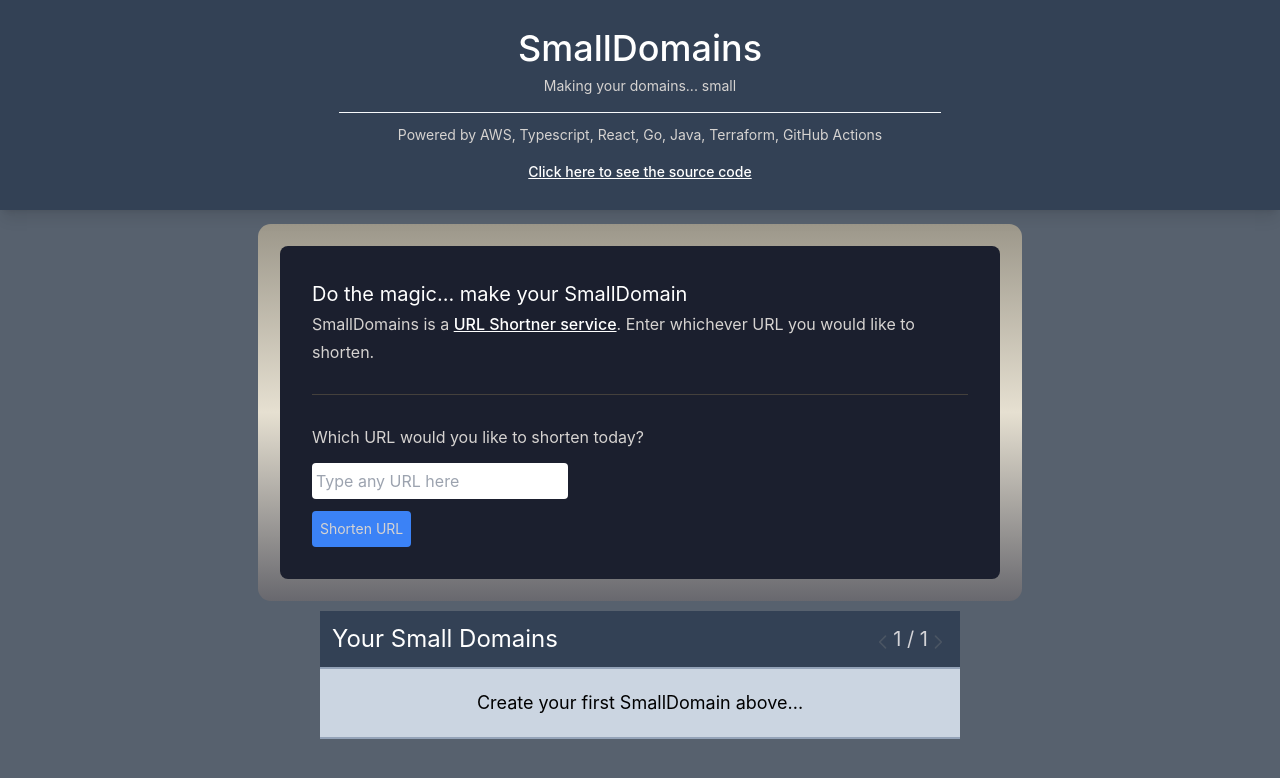
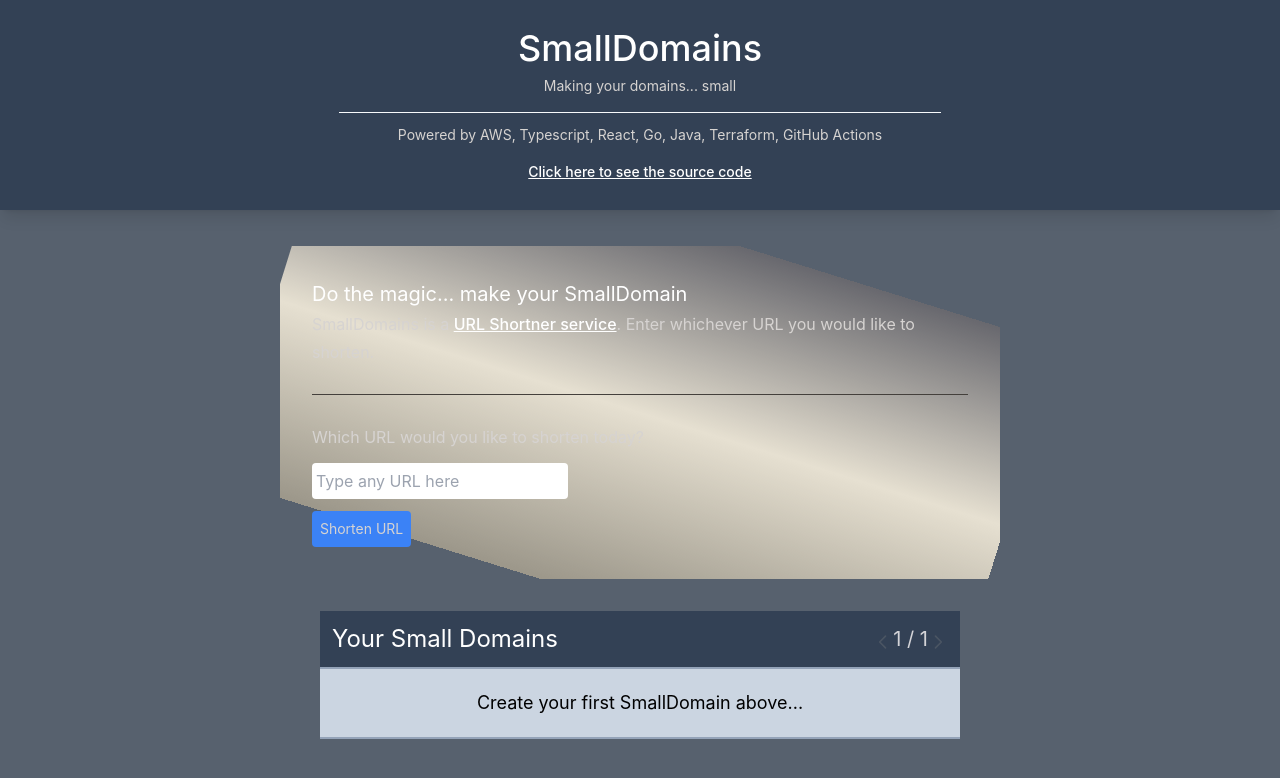
Before and after one commit to JKC-Projects/smalldomains.web-app, a React (Create React App) app: page / in a window 1280 px wide. Shown: the top 778 px of the page. Built offline with nearby package versions, Linux system fonts and the light colour scheme.

Commit message:
SDOMAINS-7 adding spinning using non-houdini CSS

```diff
--- a/src/components/MagicCards/BaseCard/_BaseCard.css
+++ b/src/components/MagicCards/BaseCard/_BaseCard.css
@@ -1,8 +1,9 @@
 .BaseCard_Card {
-  background-color: #1b1f2e;
+  /* background-color: #1b1f2e; */
   padding: 2rem;
   border-radius: 0.5rem;
   position: relative;
+  overflow: hidden;
   margin: 2rem;
   margin-top: 1rem;
 }
--- a/src/components/MagicCards/WaitingCard/_WaitingCard.css
+++ b/src/components/MagicCards/WaitingCard/_WaitingCard.css
@@ -1,14 +1,14 @@
 .WaitingCard_Card::before {
-  --angle: 0deg;
-  background-image: linear-gradient(var(--angle), #68686e, #e6e0d1, #9c978a);
-  animation: spin 10s linear infinite;
+  display: inline-block;
+  background-image: linear-gradient(0deg, #68686e, #e6e0d1, #9c978a);
+  animation: waitingcard_spin 10s linear infinite;
 }
 
-@keyframes spin {
-  0% {
-    --angle: 0deg;
+@keyframes waitingcard_spin {
+  from {
+    transform: rotate(0deg);
   }
-  100% {
-    --angle: 360deg;
+  to {
+    transform: rotate(360deg);
   }
 }
```
